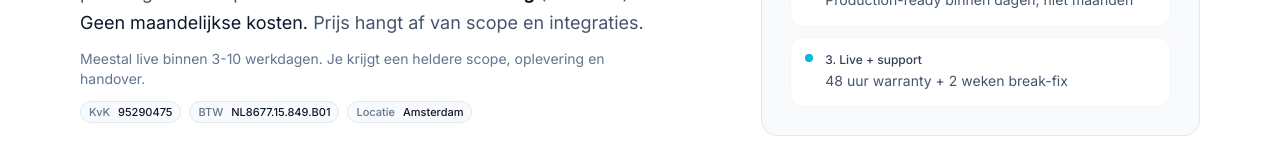
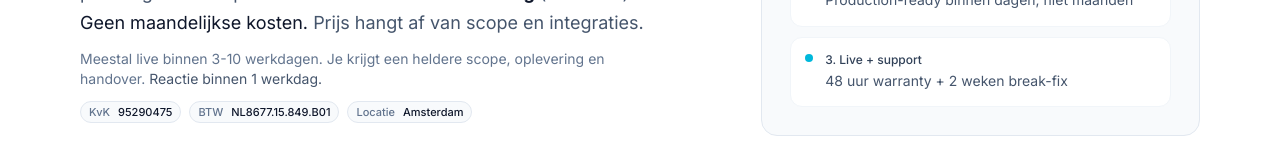
Before and after one commit to openclawbot69420-ux/youraiworker-site, a Next.js app: page / in a window 1280 px wide. Shown: the part 496-649 px from the top of the page. Built offline with nearby package versions, Linux system fonts and the light colour scheme.

Commit message:
Add response-time trust indicator to hero

```diff
--- a/src/app/page.tsx
+++ b/src/app/page.tsx
@@ -397,6 +397,7 @@ const HomePage: React.FC = () => {
               <span className="sr-only">
                 Inclusief duidelijke acceptatiecriteria en nazorg binnen de afgesproken supportperiode.
               </span>
+              <span className="text-slate-600"> Reactie binnen 1 werkdag.</span>
             </p>
             <dl className="mt-3 flex max-w-xl flex-wrap gap-2 text-[11px] font-medium text-slate-700">
               <div className="inline-flex items-center gap-2 rounded-full border border-slate-200 bg-slate-50 px-2 py-0.5">
```
